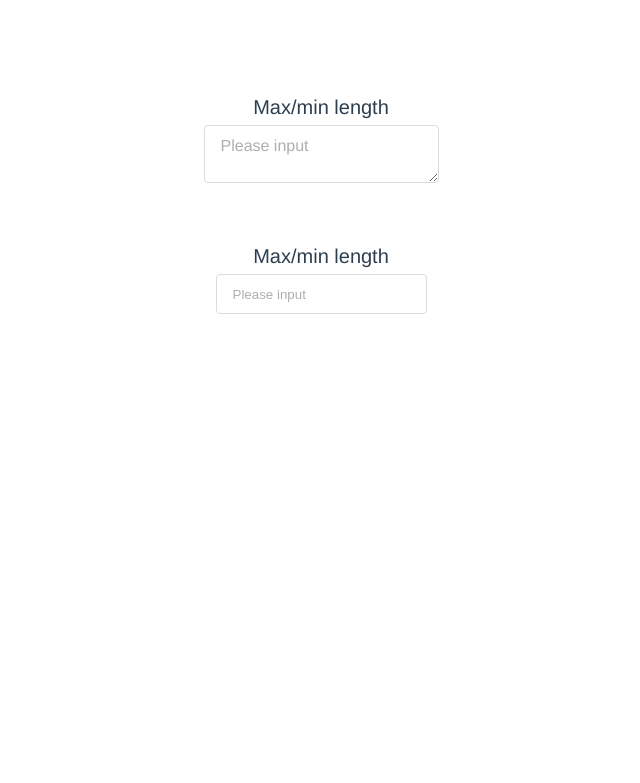
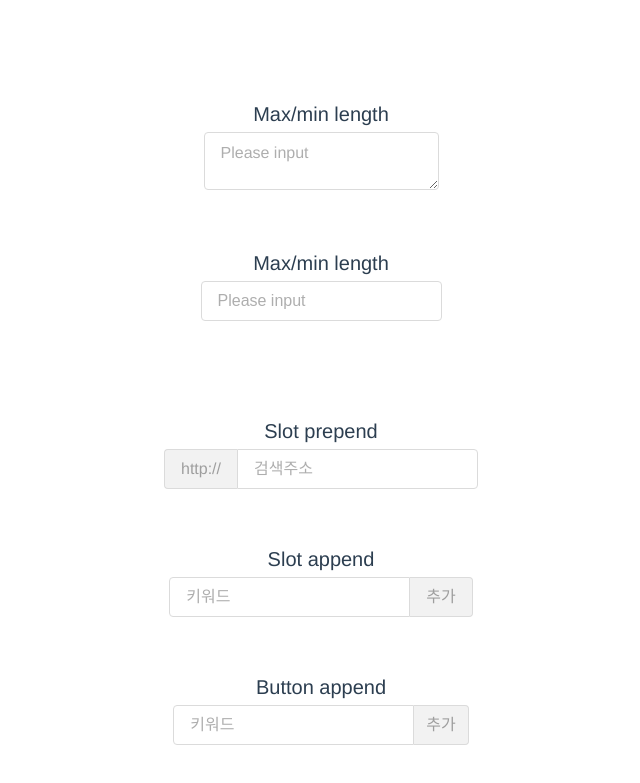
Before and after one commit to allmanLee/elementui, a Vue app: page /input in a window 1280 px wide. Shown: the part 1421-2204 px from the top of the page, without its empty margins (319-959 px from the left). Before the commit the page ends 1815 px from the top, so only its background shows below. Built offline with nearby package versions, Linux system fonts and the light colour scheme.

Commit message:
add: append, prepend slot 기능추가

```diff
--- a/src/components/AppInput.vue
+++ b/src/components/AppInput.vue
@@ -1,5 +1,19 @@
 <template>
-  <div id="appInput">
+  <div
+    class="appInput"
+    :class="{
+      'input-group-container': showExtendPrepend || showExtendAppend,
+      'extend-group--prepend': showExtendPrepend,
+      'extend-group--append': showExtendAppend,
+    }"
+  >
+    <div
+      v-if="showExtendPrepend"
+      class="extend-container extend-prepend inner-tag-no"
+      :class="`extend-size-${size}`"
+    >
+      <slot name="prepend"></slot>
+    </div>
     <input
       v-if="type != 'textarea'"
       ref="test"
@@ -91,6 +105,8 @@
         <slot class="icon" name="suffix"></slot>
       </i>
     </div>
+
+    <!-- SHOW WORD LITMIT VIEW -->
     <div
       v-if="showWordLimit"
       class="wordlimit-container"
@@ -102,6 +118,13 @@
           : 'is-text'
       "
     ></div>
+
+    <div
+      v-if="showExtendAppend"
+      class="extend-container extend-append inner-tag-no"
+    >
+      <slot name="append"></slot>
+    </div>
   </div>
 </template>
 <script>
@@ -190,6 +213,8 @@ export default {
       isShowPassword: this.showPassword,
       canChange: false,
       slotDirection: "",
+      showExtendAppend: "",
+      showExtendPrepend: "",
       countValue: 0,
     };
   },
@@ -209,6 +234,12 @@ export default {
     }
     if (slotsName.includes("suffix")) {
       this.slotDirection = { ...this.slotDirection, "input-icon-right": true };
+    }
+    if (slotsName.includes("append")) {
+      this.showExtendAppend = true;
+    }
+    if (slotsName.includes("prepend")) {
+      this.showExtendPrepend = true;
     }
   },
   watch: {
@@ -259,14 +290,17 @@ export default {
 
 <style lang="scss" scope>
 //기본 인풋 스타일
-#appInput {
+.appInput {
   position: relative;
   width: auto;
   display: inline-block;
+  height: rem-calc(40px);
   line-height: 100%;
   input,
   textarea {
     cursor: pointer;
+    display: inline-block;
+    font-size: 16px;
     box-sizing: border-box;
     border-radius: 4px;
     border: 1px solid #dbdbdb;
@@ -328,6 +362,7 @@ export default {
     height: 40px;
   }
   textarea {
+    font-size: rem-calc(16px) !important;
     min-height: 42px;
     resize: vertical;
     padding: {
@@ -338,6 +373,9 @@ export default {
     cursor: text;
     transition: opacity 0.3s, background-color 0.3s, border 0.3s,
       color 0.3s ease-in-out;
+  }
+  .icon {
+    font-size: 16px;
   }
 
   //clear able
@@ -403,5 +441,84 @@ export default {
       pointer-events: none;
     }
   }
+  &.input-group-container {
+    display: inline-table;
+    &.extend-group--append {
+      input {
+        border-top-right-radius: 0px;
+        border-bottom-right-radius: 0px;
+      }
+    }
+    &.extend-group--prepend {
+      input {
+        border-top-left-radius: 0px;
+        border-bottom-left-radius: 0px;
+      }
+    }
+  }
+  //확장슬롯
+  .extend-container {
+    position: relative;
+    display: table-cell;
+    cursor: pointer;
+    box-sizing: border-box;
+    border-radius: 4px;
+    border: 1px solid #dbdbdb;
+    background-color: white;
+    color: #9e9e9e;
+    margin-right: -1px;
+    margin-left: -1px;
+    width: 1px;
+    height: 40px;
+    padding-left: 16px;
+    padding-right: 16px;
+    vertical-align: middle;
+    white-space: nowrap;
+    button {
+      display: inline-block;
+      all: unset;
+      padding-left: 16px;
+      padding-right: 16px;
+      height: 100%;
+      margin: -16px -20px;
+      &:hover {
+        border: 0px;
+        color: unset;
+        background: unset;
+      }
+    }
+    input {
+      display: inline-block;
+      box-sizing: border-box;
+      height: 40px;
+      color: unset;
+      padding: 0px;
+      padding-left: 0px;
+      padding-right: 0px;
+      background: unset;
+      border: 0px;
+      &:hover {
+        border: 0px;
+        color: black;
+        background: unset;
+      }
+      &:focus {
+        color: black;
+      }
+    }
+    &.extend-prepend {
+      border-right: 0px;
+      border-top-right-radius: 0px;
+      border-bottom-right-radius: 0px;
+    }
+    &.extend-append {
+      border-left: 0px;
+      border-top-left-radius: 0px;
+      border-bottom-left-radius: 0px;
+    }
+  }
+  .inner-tag-no {
+    background: #f2f2f2;
+  }
 }
 </style>
--- a/src/views/input.vue
+++ b/src/views/input.vue
@@ -123,15 +123,36 @@
             ></app-input>
           </li>
         </ul>
+        <ul class="input-list">
+          <li>
+            <h3>Slot prepend</h3>
+            <app-input placeholder="검색주소" :type="'text'"
+              ><template v-slot:prepend>http://</template></app-input
+            >
+          </li>
+          <li style="display: block">
+            <h3>Slot append</h3>
+            <app-input placeholder="키워드" :type="'text'">
+              <template v-slot:append>추가</template>
+            </app-input>
+          </li>
+          <li style="display: block">
+            <h3>Button append</h3>
+            <app-input placeholder="키워드" :type="'text'" @blur="eventTest">
+              <app-button slot="append">추가</app-button>
+            </app-input>
+          </li>
+        </ul>
       </li>
     </ul>
   </div>
 </template>
 <script>
+import AppButton from "../components/AppButton.vue";
 import AppInput from "../components/AppInput.vue";
 
 export default {
-  components: { AppInput },
+  components: { AppInput, AppButton },
   name: "ui-page-checkbox",
   data() {
     return {
@@ -141,7 +162,11 @@ export default {
       text4: "아이콘 인풋",
     };
   },
-  methods: {},
+  methods: {
+    eventTest: function () {
+      console.log("dk");
+    },
+  },
 };
 </script>
 <style lang="scss" scoped>
```
